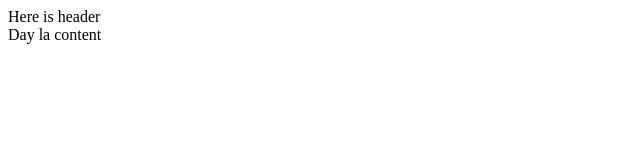
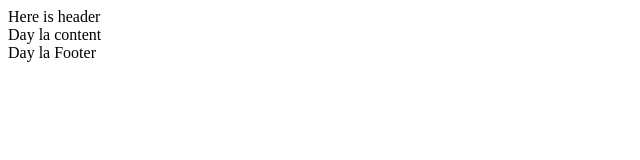
Before and after one commit to DvMinhGithub/Redux-saga-ts, a plain HTML site: page index.html in a window 1280 px wide. Shown: the whole page, without its empty margins (0-640 px from the left). Drawn offline with Linux system fonts and the light colour scheme.

Commit message:
Add footer

```diff
--- a/index.html
+++ b/index.html
@@ -9,5 +9,6 @@
   <body>
     <div class="header">Here is header</div>
     <div class="content">Day la content</div>
+    <div class="footer">Day la Footer</div>
   </body>
 </html>
```
